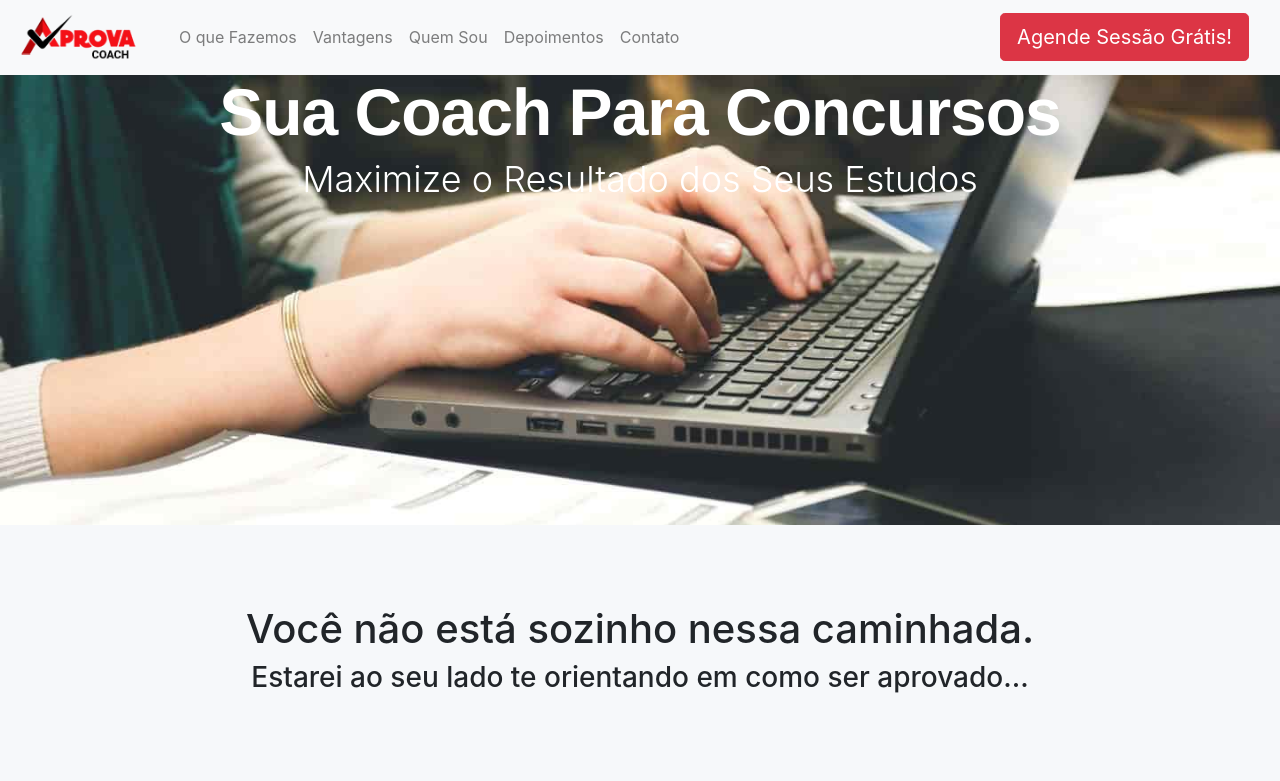
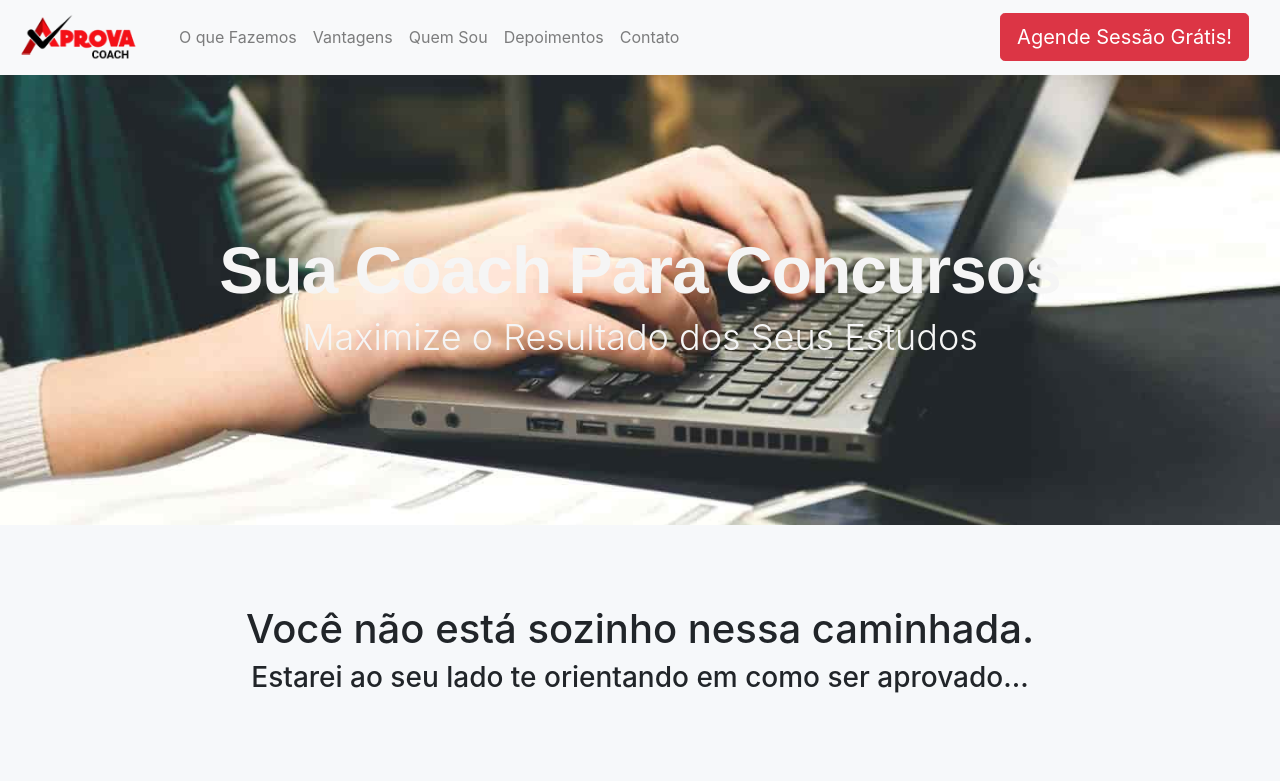
Before and after one commit to BrunoSette/aprova-coach, a React (Create React App) app: page / in a window 1280 px wide. Shown: the top 781 px of the page. Built offline with nearby package versions, Linux system fonts and the light colour scheme.

Commit message:
Center Header

```diff
--- a/src/components/banner/banner.css
+++ b/src/components/banner/banner.css
@@ -2,11 +2,14 @@
   background: url('../../assets/images/woman-typing-writing-windows.jpg') 50%
     50%;
   text-align: center;
-  color: white;
+  display: flex;
+  flex-direction: column;
+  justify-content: center;
+  align-items: center;
+  color: whitesmoke;
   background-size: cover;
   max-width: 100%;
   height: 450px;
-  vertical-align: middle;
 }
 
 .header {
```
